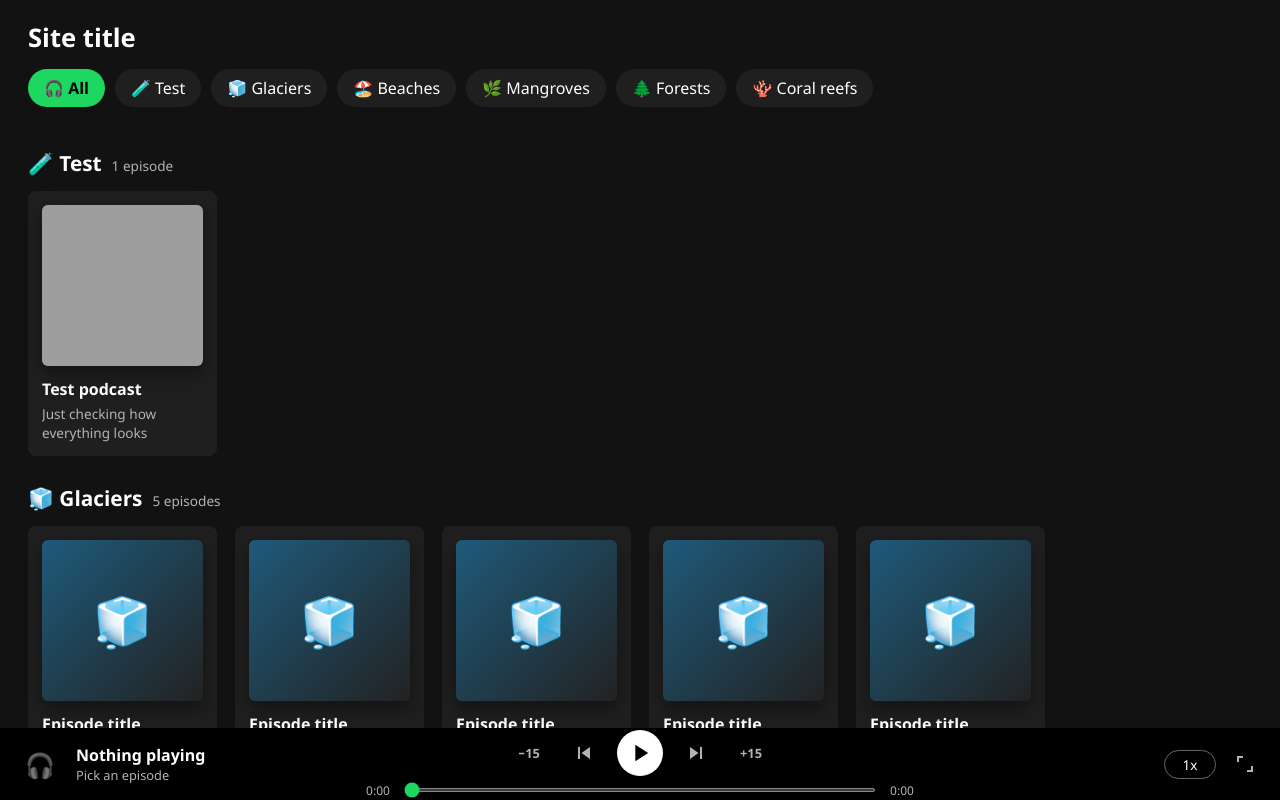
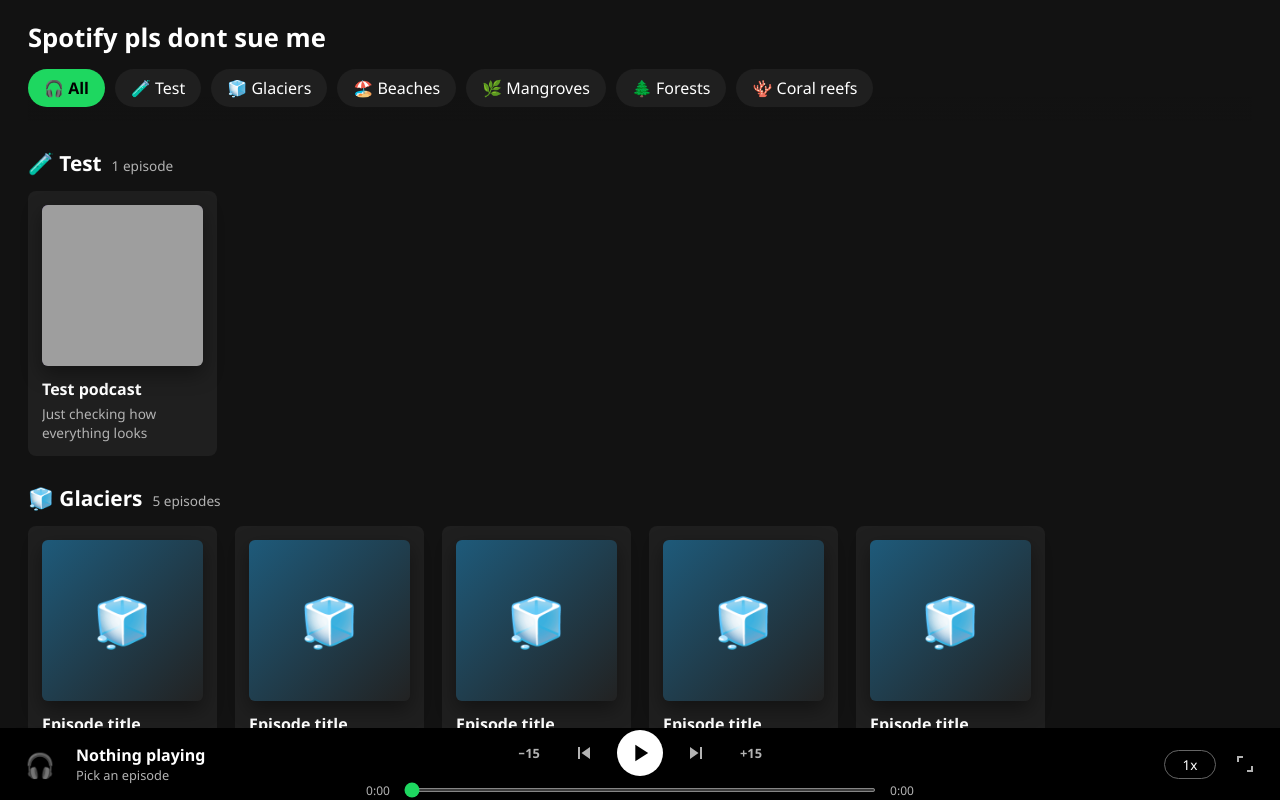
Before and after one commit to MisterCrikey/Podcasts, a plain HTML site: page index.html in a window 1280 px wide. Drawn offline with Linux system fonts and the light colour scheme; grey boxes are pictures that could not be loaded.

Commit message:
Change site title to 'Spotify pls dont sue me'

```diff
--- a/index.html
+++ b/index.html
@@ -165,7 +165,7 @@ input[type=range]{flex:1;height:4px;accent-color:var(--accent);cursor:pointer}
 <!-- ============ HOME ============ -->
 <div id="home">
   <header>
-    <h1>Site title</h1>
+    <h1>Spotify pls dont sue me</h1>
     <nav class="chips" id="chips" aria-label="Categories"></nav>
   </header>
   <div id="lists"></div>
```
